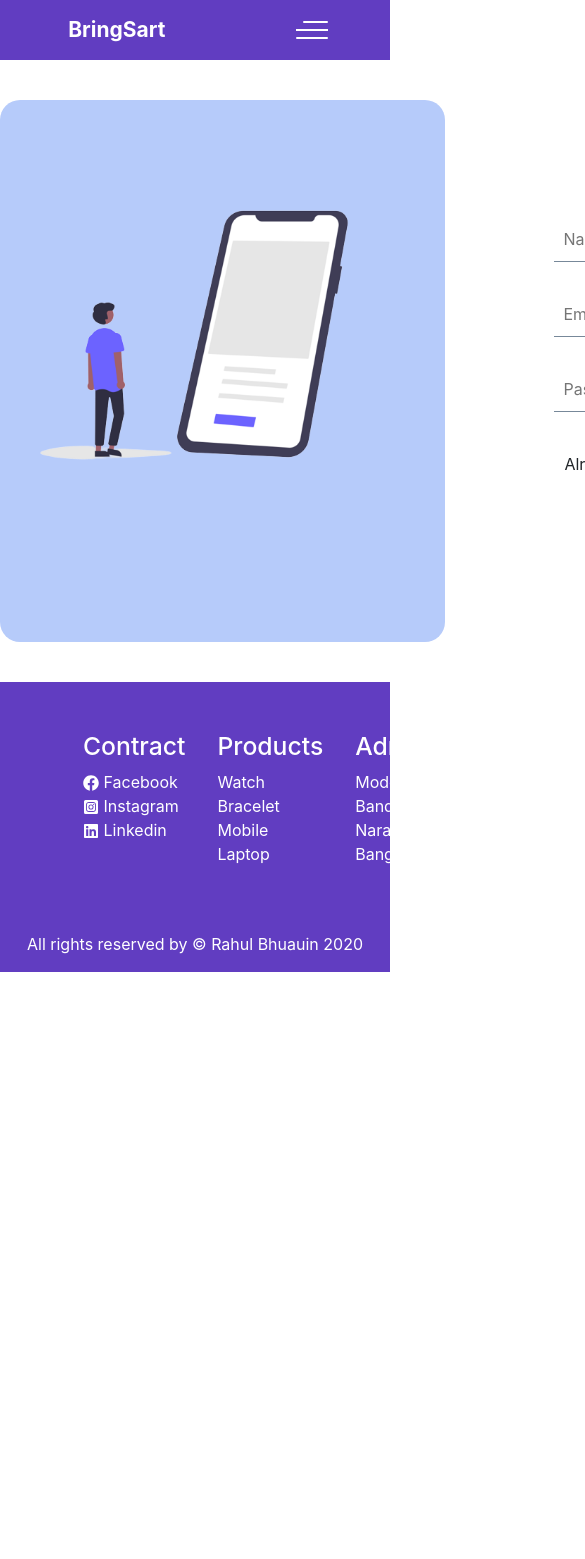
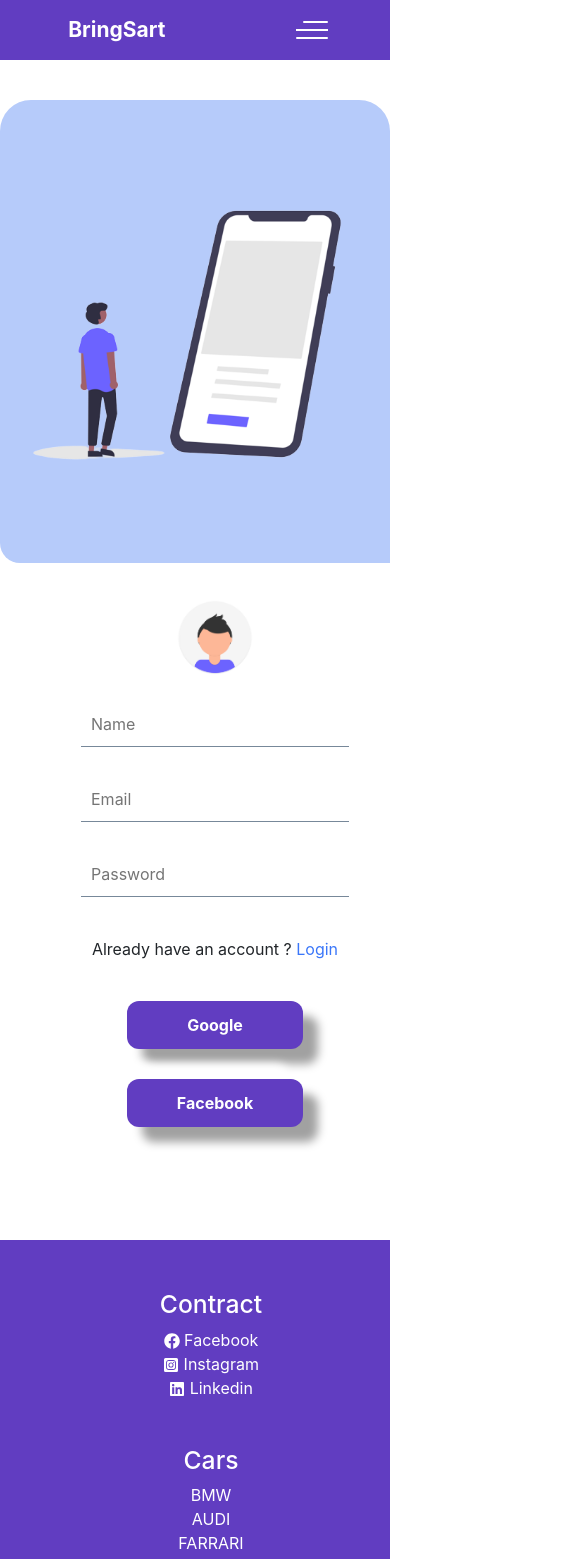
Before and after one commit to MDRahul47/wareHouse-assin-11, a React (Create React App) app: page /singup in a window 390 px wide. Shown: the top 1559 px of the page, 585 px wide, since content can reach past the window. Before the commit the page ends 972 px from the top, so only its background shows below. Built offline with nearby package versions, Linux system fonts and the light colour scheme.

Commit message:
responsive done

```diff
--- a/src/Components/Footer/Footer.css
+++ b/src/Components/Footer/Footer.css
@@ -10,13 +10,12 @@ li{
     list-style: none;
 
 }
-.mainia{
+.mainiaa{
     display: grid;
-    grid-template-columns: repeat(3,1fr);
+    grid-template-columns: repeat(3, 1fr);
     margin-left: 10%;
     margin-bottom: 20px;
     padding-top: 50px;
-
 }
 a{
     text-decoration: none;
@@ -29,3 +28,31 @@ a{
     padding-top: 30px ;
     text-align: center;
 }
+
+
+@media only screen and (max-width: 600px) {
+    .mainiaa{
+        display: grid;
+        grid-template-columns: repeat(1,1fr);
+        margin: 10px auto;
+        padding-top: 50px;
+
+    }
+    .buttom{
+        height: 600px;
+    }
+    .contract{
+        text-align: center;
+        margin-bottom: 30px;
+    }
+    .product{
+        text-align: center;
+        margin-bottom: 30px;
+
+    }
+    .about{
+        text-align: center;
+        margin-bottom: 20px;
+
+    }
+  }
--- a/src/Components/Footer/Footer.js
+++ b/src/Components/Footer/Footer.js
@@ -5,7 +5,7 @@ import { FaFacebook , FaInstagramSquare,FaLinkedin } from "react-icons/fa";
 const Footer = () => {
     return (
         <footer className='buttom'>
-         <div className="mainia container  ">
+         <div className="mainiaa container  ">
             <div className="contract">
                 <ul>
                     <li> <h2>Contract</h2></li>
@@ -16,16 +16,17 @@ const Footer = () => {
             </div>
             <div className="product">
             <ul>
-            <li><h2>Products</h2></li>
-                <li>Watch</li>
-                <li>Bracelet</li>
-                <li>Mobile</li>
-                <li>Laptop</li>
+            <li><h2>Cars</h2></li>
+                <li>BMW </li>
+                <li>AUDI </li>
+                <li>FARRARI</li>
+                <li>LAMBORGHINI</li>
             </ul>
             </div>
             <div className="about">
             <ul>
             <li><h2>Adress</h2></li>
+                <li>Collage Road 1206,</li>
                 <li>Modonpur, Bandar</li>
                 <li>Narayangonj, Bangladesh</li>
             </ul>
--- a/src/Components/Home/Home.js
+++ b/src/Components/Home/Home.js
@@ -16,21 +16,15 @@ const Home = () => {
         <div className="carousel-inner">
           <div className="carousel-item active">
             <img src={banne} className="d-block w-100" alt="..." />
-            <div className="carousel-caption d-none d-md-block">
 
-            </div>
           </div>
           <div className="carousel-item">
             <img src={banner} className="d-block w-100" alt="..." />
-            <div className="carousel-caption d-none d-md-block">
 
-            </div>
           </div>
           <div className="carousel-item">
             <img src={banni} className="d-block w-100" alt="..." />
-            <div className="carousel-caption d-none d-md-block">
 
-            </div>
           </div>
         </div>
         <button className="carousel-control-prev" type="button" data-bs-target="#carouselExampleCaptions" data-bs-slide="prev">
--- a/src/Components/Login/Login.css
+++ b/src/Components/Login/Login.css
@@ -2,24 +2,25 @@
 
 .main{
     display: grid;
-    grid-template-columns: 1fr 1fr;
+    grid-template-columns: repeat(2 ,1fr);
     grid-gap: 10px;
     text-align: center;
     border-radius: 31px;
-
+    overflow-x: hidden;
+    height: 600px;
 }
 .singup{
     color: black;
 }
 .all{
     width: 900px;
+    height: 1000px;
     margin: 40px auto;
 }
 .text{
     margin-left: 20px;
-
 }
-.ima{
+.imag{
     background-color: rgb(182, 203, 250);
     border-radius: 20px;
 
@@ -43,3 +44,22 @@ input{
 .forget-msg{
     margin: 30px 0px;
 }
+
+@media only screen and (max-width: 600px) {
+    .all{
+        width: auto;
+    }
+
+    .main{
+        display: grid;
+        grid-template-columns: repeat(1, 1fr);
+        height: 1000px;
+    }
+    .text{
+        margin-right:80px;
+    }
+    .imag{
+        width: 100%;
+        margin-bottom: 8%;
+    }
+}
--- a/src/Components/Login/Login.js
+++ b/src/Components/Login/Login.js
@@ -8,14 +8,13 @@ import { Link } from 'react-router-dom';
 
 const Login = () => {
     return (
-        <div className='all'>
-            <div className="main">
+    <div className='all'>
 
-            <div className="ima">
+
+        <div className="main">
+            <div className="imag">
                 <img className='photooo' src={photo} alt="" />
             </div>
-
-
             <div className="text">
             <form>
                 <img className='w-25' src={user} alt="" /> <br />
@@ -25,8 +24,10 @@ const Login = () => {
              <Google></Google>
             </form>
             </div>
-            </div>
         </div>
+
+
+    </div>
     );
 };
 
--- a/src/Components/Navbar/Navbar.css
+++ b/src/Components/Navbar/Navbar.css
@@ -57,7 +57,7 @@
 
     .Navbar>.nav-items {
         position: absolute;
-        top: 60px;
+        top: 250px;
         display: flex;
         flex-direction: column;
         background: #201637;
--- a/src/Components/SingUp/Singup.css
+++ b/src/Components/SingUp/Singup.css
@@ -1,19 +1,20 @@
-.main{
+.mainia{
     display: grid;
     grid-template-columns: 1fr 1fr;
     grid-gap: 10px;
     text-align: center;
     border-radius: 31px;
-
+    overflow-x: hidden;
+    height: 650px;
 }
 .singup{
     color:rgb(59, 119, 249) ;
 }
-.all{
+.alled{
     width: 900px;
     margin: 40px auto;
 }
-.text{
+.texted{
     margin-left: 20px;
 
 }
@@ -28,3 +29,22 @@
     margin-right: 40px;
     margin-left: -4%;
 }
+
+@media only screen and (max-width: 600px) {
+    .alled{
+        width: auto;
+    }
+    .mainia{
+        display: grid;
+        grid-template-columns: repeat(1, 1fr);
+        height: 1100px;
+    }
+    .ima{
+        width: 98%;
+    }
+    .texted{
+        margin-top: 20px;
+        margin-right:30px;
+
+    }
+}
--- a/src/Components/SingUp/Singup.js
+++ b/src/Components/SingUp/Singup.js
@@ -7,15 +7,15 @@ import { Link } from 'react-router-dom';
 
 const Singup = () => {
     return (
-        <div className='all'>
-            <div className="main">
+        <div className='alled'>
+            <div className="mainia">
 
             <div className="ima">
                 <img className='photooo' src={imag} alt="" />
             </div>
 
 
-            <div className="text">
+            <div className="texted">
             <form>
                 <img className='w-25' src={user} alt="" /> <br />
                 <input type="text" placeholder='Name' required /> <br />
```
